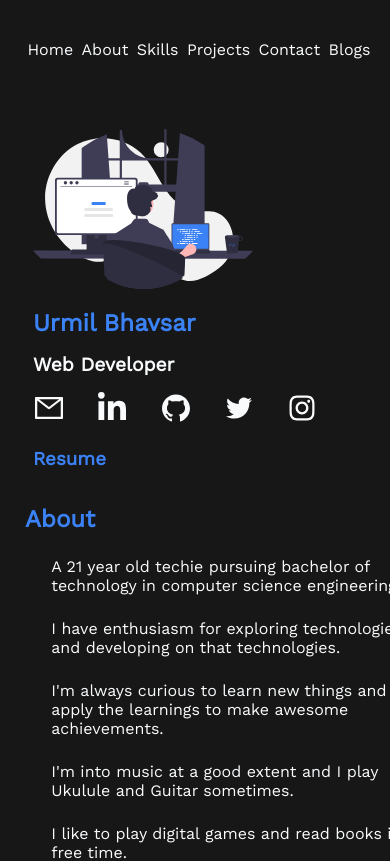
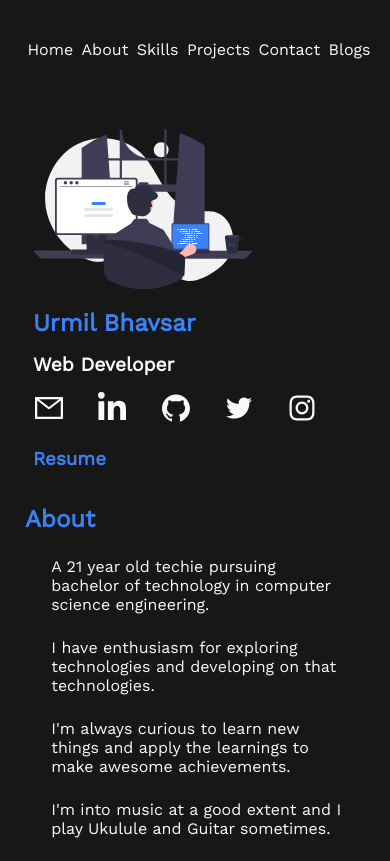
Before and after one commit to urmil22/portfolio-2.0, a React (Create React App) app: page / in a window 390 px wide. Shown: the top 861 px of the page. Built offline with nearby package versions, Linux system fonts and the light colour scheme.

Commit message:
fixed about section width

```diff
--- a/src/App.css
+++ b/src/App.css
@@ -208,7 +208,7 @@ footer p {
 
 .about p{
   margin-top: 1.5rem;
-  width: 100vw;
+  width: 90%;
   margin-left: 1rem;
 }
 
```
